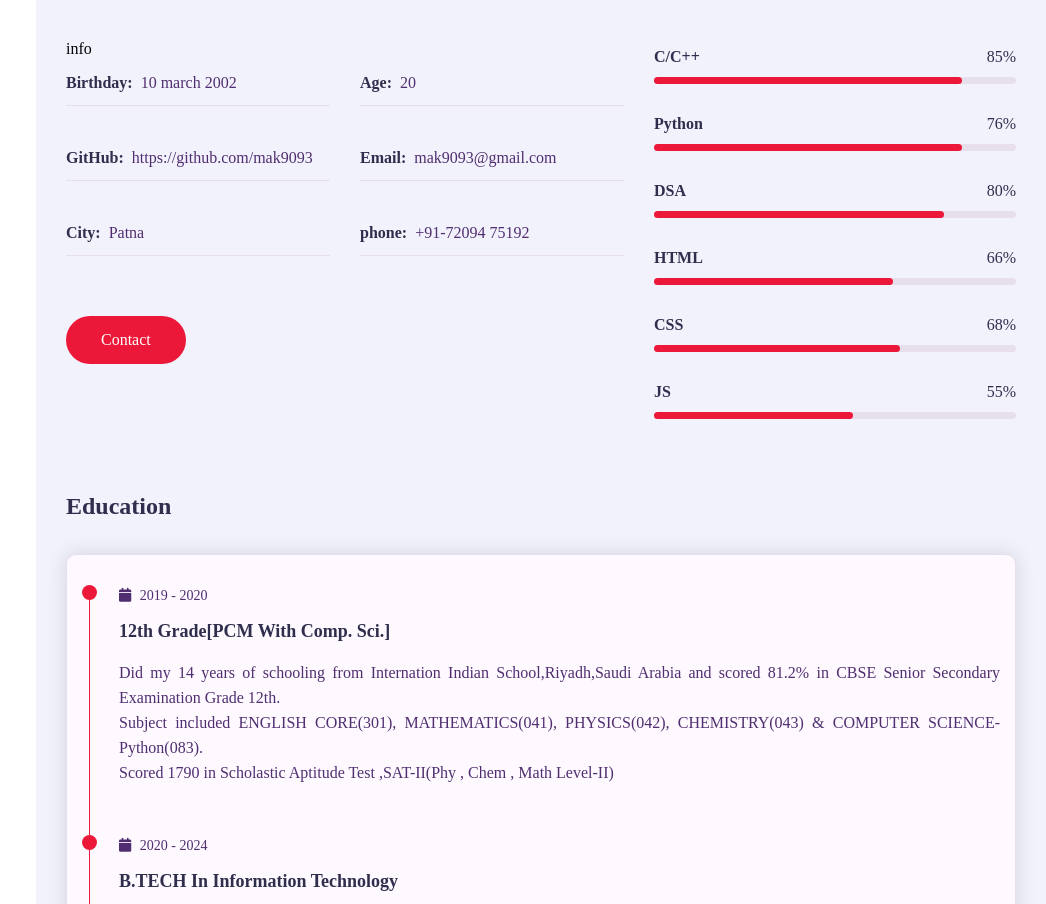
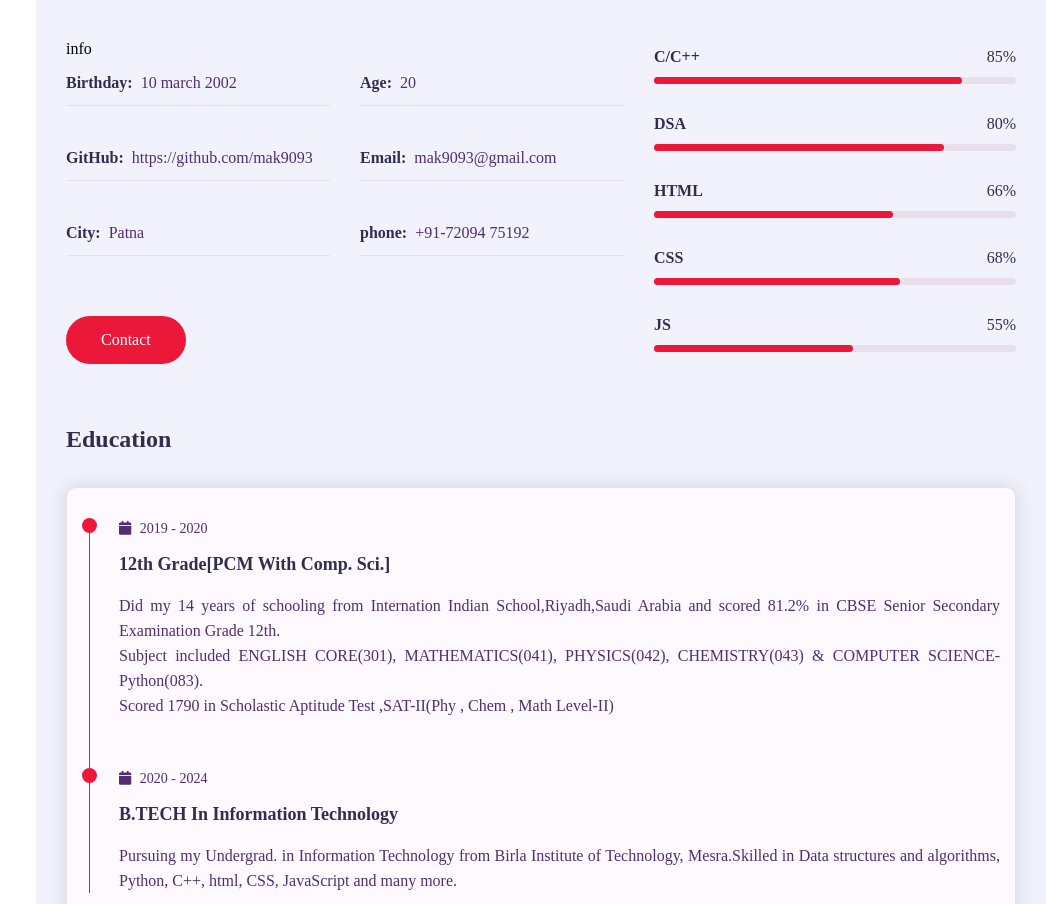
Before and after one commit to mak9093/Portfolio, a plain HTML site: page index.html in a window 1280 px wide. Shown: the part 1109-2013 px from the top of the page, without its empty margins (234-1280 px from the left). Drawn offline with nearby package versions, Linux system fonts and the light colour scheme; a web font is replaced by a local one.

Commit message:
Update index.html

```diff
--- a/index.html
+++ b/index.html
@@ -113,13 +113,13 @@
                                                 <div class="skill-Percent">85%</div>
                                             </div>
                                         </div>
-                                        <div class="skill-item padd-15">
+<!--                                         <div class="skill-item padd-15">
                                             <h5>Python</h5>
                                             <div class="progress">
                                                 <div class="progress-in"style="width:85%"></div>
                                                 <div class="skill-Percent">76%</div>
                                             </div>
-                                        </div>
+                                        </div> -->
                                         <div class="skill-item padd-15">
                                             <h5>DSA</h5>
                                             <div class="progress">
```
